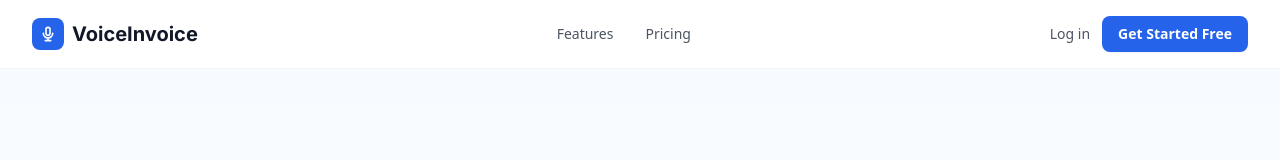
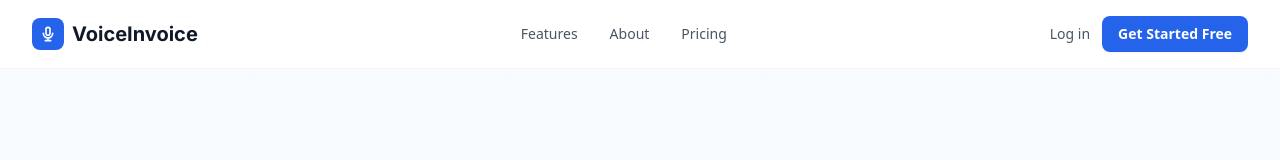
Before and after one commit to ZeroOrigine/zo-voiceinvoice, a Next.js app: page / in a window 1280 px wide. Shown: the top 160 px of the page. Built offline with nearby package versions, Linux system fonts and the light colour scheme; no server answers.

Commit message:
feat(nav): About link in header (Cowork 2026-07-15)

```diff
--- a/app/(marketing)/page.tsx
+++ b/app/(marketing)/page.tsx
@@ -242,6 +242,7 @@
 
           <div className="hidden items-center gap-8 md:flex">
             <a href="#features" className="text-sm font-medium text-gray-600 transition-colors hover:text-gray-900">Features</a>
+            <Link href="/about" className="text-sm font-medium text-gray-600 hover:text-gray-900">About</Link>
             <a href="#pricing" className="text-sm font-medium text-gray-600 transition-colors hover:text-gray-900">Pricing</a>
           </div>
 
```
